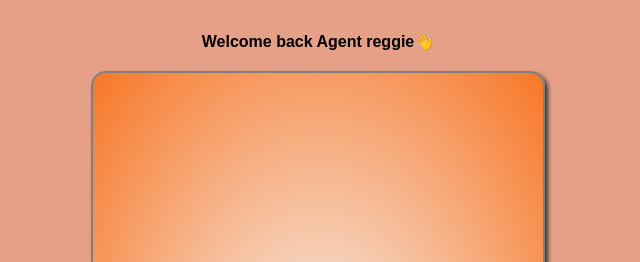
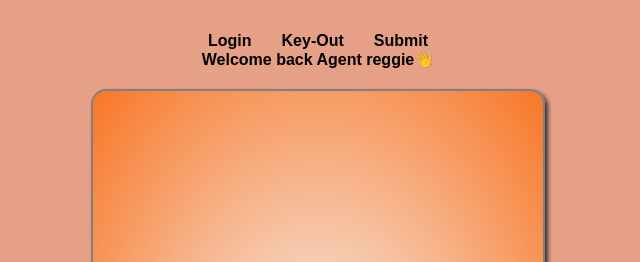
Before and after one commit to rkowusu17/Mini_projects, a plain HTML site: page Train counter/index.html in a window 1280 px wide. Shown: the top 262 px of the page, without its empty margins (322-962 px from the left). Drawn offline with Linux system fonts and the light colour scheme.

Commit message:
working on the links

```diff
--- a/Train counter/index.html
+++ b/Train counter/index.html
@@ -8,7 +8,16 @@
     <link rel="stylesheet" href="styles.css" />
   </head>
   <body>
-    <header><p id="welcome-el"></p></header>
+    <header>
+      <nav>
+        <ul>
+          <li><a href="#">Login</a></li>
+          <li><a href="#">Key-Out</a></li>
+          <li><a href="#">Submit</a></li>
+        </ul>
+      </nav>
+      <p id="welcome-el"></p>
+    </header>
     <main>
       <h1>Number of People:</h1>
       <h2 id="count-el">0</h2>
--- a/Train counter/styles.css
+++ b/Train counter/styles.css
@@ -14,6 +14,24 @@ body {
   display: flex;
   flex-flow: column wrap;
   min-height: 100vh;
+  position: relative;
+}
+
+nav ul {
+  display: flex;
+  flex-flow: row nowrap;
+  gap: 30px;
+  align-items: center;
+  justify-content: center;
+  list-style-type: none;
+}
+a {
+  text-decoration: none;
+  color: black;
+}
+a:hover {
+  opacity: 50%;
+  text-decoration: underline;
 }
 main {
   margin: 20px auto;
```
